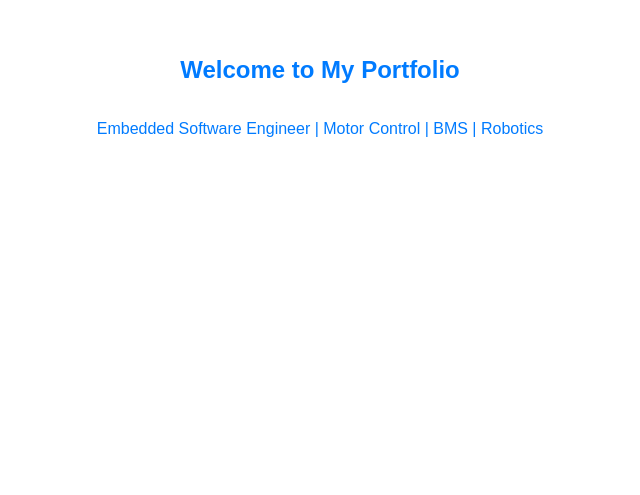
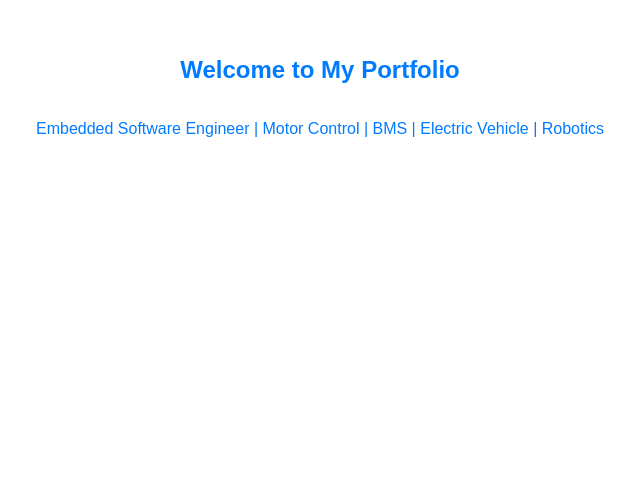
Before and after one commit to Dineshbabu2/dinesh-portfolio, a plain HTML site: page index.html in a window 1280 px wide. Shown: the part 305-800 px from the top of the page, without its empty margins (320-960 px from the left). Drawn offline with Linux system fonts and the light colour scheme.

Commit message:
Update index.html

```diff
--- a/index.html
+++ b/index.html
@@ -220,7 +220,7 @@
     <section id="hero" class="slide">
       <h1>Welcome to My Portfolio</h1>
 
-      <p>Embedded Software Engineer | Motor Control | BMS | Robotics</p>
+      <p>Embedded Software Engineer | Motor Control | BMS | Electric Vehicle | Robotics</p>
     </section>
 
     <!-- About -->
```
